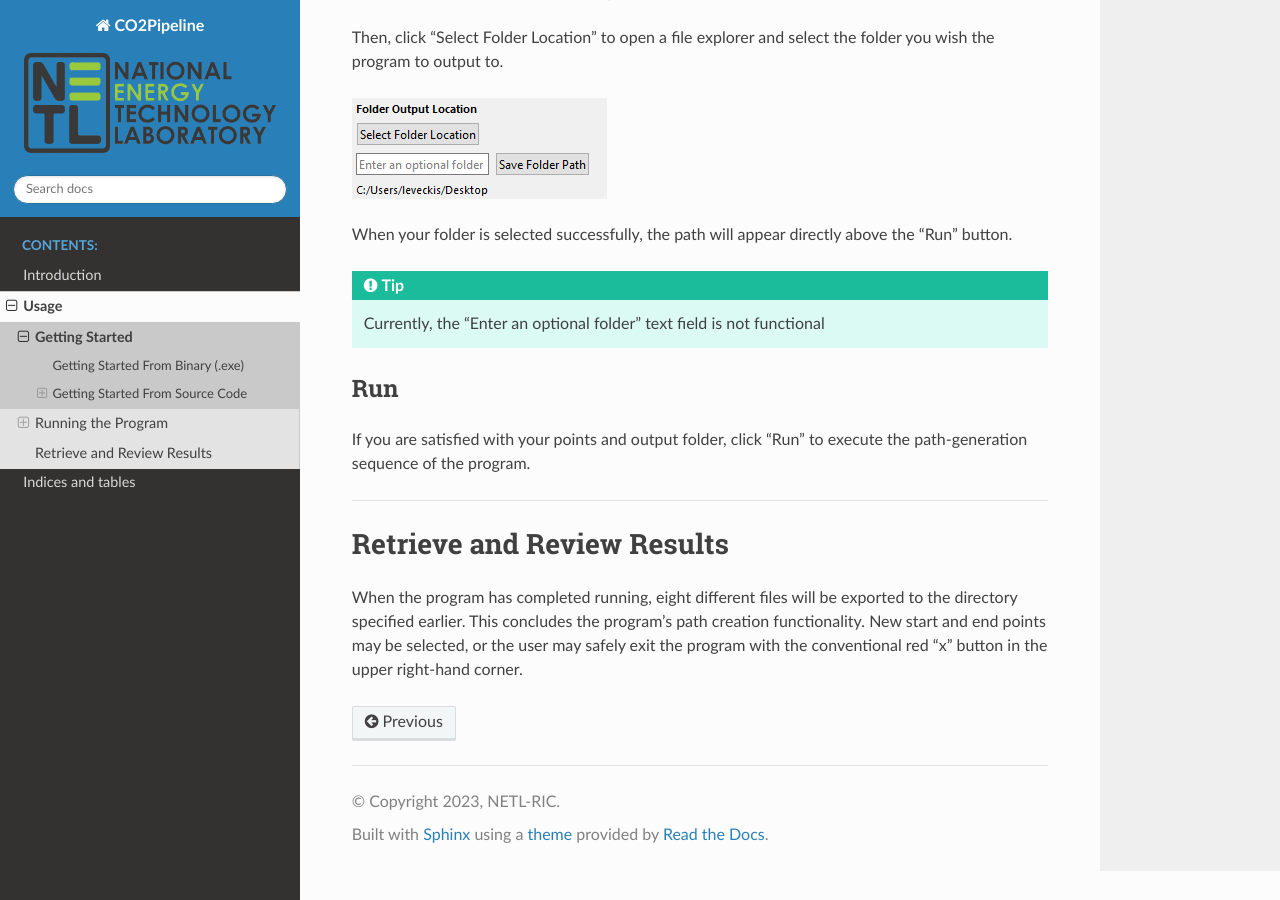
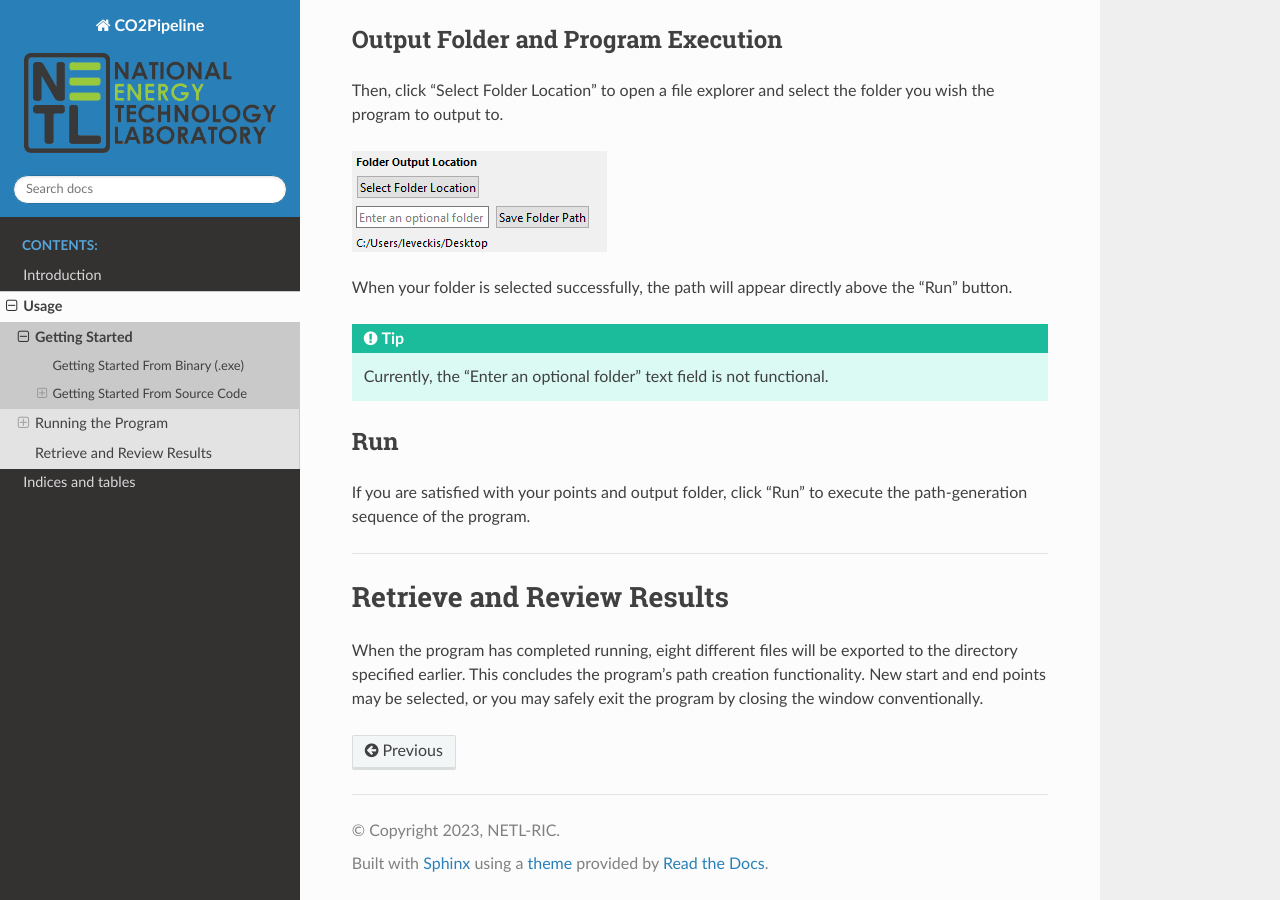
Before and after one commit to NETL-RIC/pipeline_sphinx_documentation, a Sphinx documentation site: the page built from source/usage/usage.md, in a window 1280 px wide and 900 px high, scrolled down 2883 px. Built offline with Sphinx 7.4.7 and the Read the Docs theme 2.0.0, drawn with Linux system fonts in a browser that asks for light colours; some of the changed text lies outside the part shown.

Commit message:
light edits

```diff
--- a/source/usage/usage.md
+++ b/source/usage/usage.md
@@ -54,7 +56,7 @@
 These options may be mixed and matched between start point and end point (for example, you may create a start point by clicking on the map area, and your end point by using the dropdown menu). The start point will be denoted in the map area by a point-up cyan triangle, and the destination by a point-down red triangle.
 
 :::{tip}
-A point's apparent location on the map and Lat/Long information will not be updated until the "Save Locations" is selected. (When specifying a point via Lat/Long or Optional Location)
+A point's apparent location on the map and Lat/Long information will not be updated until the "Save Locations" is selected. (When specifying a point via Lat/Long or Optional Location).
 :::
 
 ## Save Locations
@@ -73,7 +75,7 @@
 When your folder is selected successfully, the path will appear directly above the "Run" button.
 
 :::{tip}
-Currently, the "Enter an optional folder" text field is not functional
+Currently, the "Enter an optional folder" text field is not functional.
 :::
 
 ## Run
@@ -81,4 +83,4 @@
 
 ***
 # Retrieve and Review Results
-When the program has completed running, eight different files will be exported to the directory specified earlier. This concludes the program's path creation functionality. New start and end points may be selected, or the user may safely exit the program with the conventional red "x" button in the upper right-hand corner.
+When the program has completed running, eight different files will be exported to the directory specified earlier. This concludes the program's path creation functionality. New start and end points may be selected, or you may safely exit the program by closing the window conventionally.
```
Also changed, not shown: other parts of source/usage/usage.md (+4 -2 lines), 5 other files.
